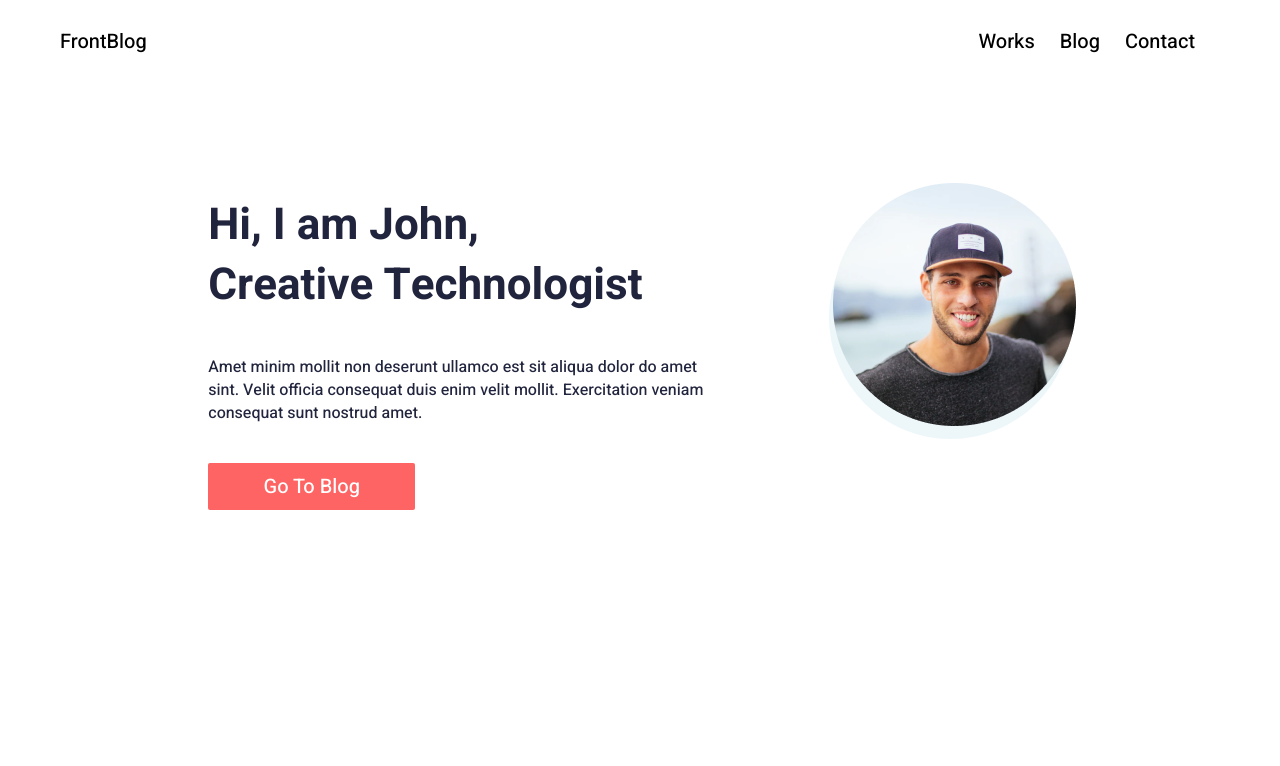
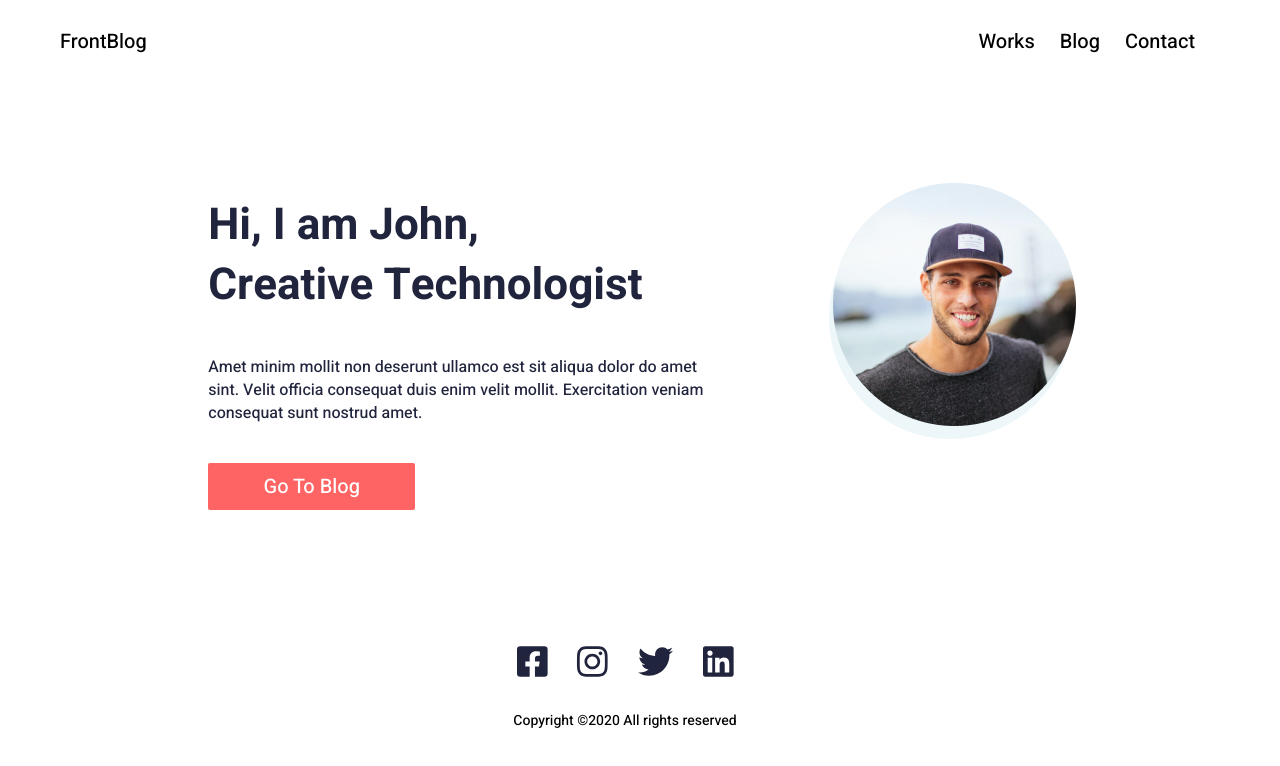
Before and after one commit to xFantix/Gatsby-Blog, a Gatsby site: page / in a window 1280 px wide. Built offline with nearby package versions, Linux system fonts and the light colour scheme; Gatsby itself is replaced by a stand-in of ours.

Commit message:
do footer

```diff
--- a/gatsby-config.js
+++ b/gatsby-config.js
@@ -1,3 +1,5 @@
+require('dotenv').config();
+
 module.exports = {
   siteMetadata: {
     title: `Gatsby Default Starter`,
@@ -8,6 +10,34 @@ module.exports = {
     `gatsby-plugin-react-helmet`,
     `gatsby-plugin-layout`,
     `gatsby-plugin-styled-components`,
+    `gatsby-plugin-fontawesome-css`,
+    {
+      resolve: `gatsby-source-datocms`,
+      options: {
+        // You can find your read-only API token under the Settings > API tokens
+        // section of your administrative area. Make sure to grant both CDA and CMA permissions.
+        apiToken: process.env.API_DATO_CMS,
+
+        // The project environment to read from. Defaults to the primary environment:
+        environment: `main`,
+
+        // If you are working on development/staging environment, you might want to
+        // preview the latest version of records instead of the published one:
+        previewMode: false,
+
+        // Disable automatic reloading of content when some change occurs on DatoCMS:
+        disableLiveReload: false,
+
+        // Custom API base URL (most don't need this)
+        // apiUrl: 'https://site-api.datocms.com',
+
+        // Setup locale fallbacks
+        // In this example, if some field value is missing in Italian, fall back to English
+        localeFallbacks: {
+          it: ['en'],
+        },
+      },
+    },
     {
       resolve: `gatsby-plugin-webfonts`,
       options: {
--- a/package.json
+++ b/package.json
@@ -5,9 +5,14 @@
   "version": "0.1.0",
   "author": "Kyle Mathews <mathews.kyle@gmail.com>",
   "dependencies": {
+    "@fortawesome/fontawesome-svg-core": "^1.2.34",
+    "@fortawesome/free-brands-svg-icons": "^5.15.2",
+    "@fortawesome/react-fontawesome": "^0.1.14",
     "babel-plugin-styled-components": "^1.12.0",
+    "dotenv": "^8.2.0",
     "gatsby": "^2.32.3",
     "gatsby-image": "^2.11.0",
+    "gatsby-plugin-fontawesome-css": "^1.0.0",
     "gatsby-plugin-gatsby-cloud": "^1.0.1",
     "gatsby-plugin-layout": "^1.10.0",
     "gatsby-plugin-manifest": "^2.12.0",
@@ -16,6 +21,7 @@
     "gatsby-plugin-sharp": "^2.14.1",
     "gatsby-plugin-styled-components": "^3.10.0",
     "gatsby-plugin-webfonts": "^1.1.4",
+    "gatsby-source-datocms": "^2.5.16",
     "gatsby-source-filesystem": "^2.11.0",
     "gatsby-transformer-sharp": "^2.12.0",
     "prop-types": "^15.7.2",
--- /dev/null
+++ b/src/components/footer/footer.js
@@ -0,0 +1,28 @@
+import React from 'react';
+import {FooterWrapper,IconWrapper,LinkIcon,Text } from './styleFooter';
+import { FontAwesomeIcon } from "@fortawesome/react-fontawesome"
+import { faFacebookSquare,faInstagram,faTwitter,faLinkedin } from "@fortawesome/free-brands-svg-icons"
+
+const Footer = () => {
+    return (
+        <FooterWrapper>
+            <IconWrapper>
+                <LinkIcon to="/">
+                    <FontAwesomeIcon icon={faFacebookSquare} color="#21243D" />
+                </LinkIcon>
+                <LinkIcon to="/">
+                    <FontAwesomeIcon icon={faInstagram} color="#21243D" />
+                </LinkIcon>
+                <LinkIcon to="/">
+                    <FontAwesomeIcon icon={faTwitter }  color="#21243D"/>
+                </LinkIcon>
+                <LinkIcon to="/">
+                    <FontAwesomeIcon icon={faLinkedin } color="#21243D"/>
+                </LinkIcon>
+            </IconWrapper>
+            <Text >Copyright ©2020 All rights reserved </Text>
+        </FooterWrapper>
+     );
+}
+
+export default Footer;
--- /dev/null
+++ b/src/components/footer/styleFooter.js
@@ -0,0 +1,31 @@
+import styled from 'styled-components';
+import {Link} from 'gatsby';
+export const FooterWrapper = styled.footer`
+    display:flex;
+    flex-direction:column;
+    width:100%;
+    margin-top:83px;
+    justify-content:center;
+    align-items:center;
+`
+export const IconWrapper = styled.div`
+    display:flex;
+    width:100%;
+    padding-top:51px;
+    justify-content:center;
+`
+export const LinkIcon = styled(Link)`
+    color:21243D ;
+    text-decoration:none;
+    padding-right:30px;
+    font-size:35px;
+    text-overflow: ellipsis;
+`
+export const Text = styled.span`
+    font-family:"Heebo";
+    font-weight:400;
+    font-size:14px;
+    text-align:center;
+    padding-top:26px;
+    padding-right:30px;
+`
--- a/src/layouts/index.js
+++ b/src/layouts/index.js
@@ -1,12 +1,14 @@
 import React from 'react';
 import Navigation from '../components/navigation/navigation';
 import GlobalStyle from './GlobalStyle/globalStyle';
+import Footer from '../components/footer/footer';
 const LayoutPage = ({children}) => {
     return (
         <>
             <GlobalStyle/>
             <Navigation/>
             {children}
+            <Footer/>
         </>
      );
 }
```
Also changed, not shown: 1 other file.
